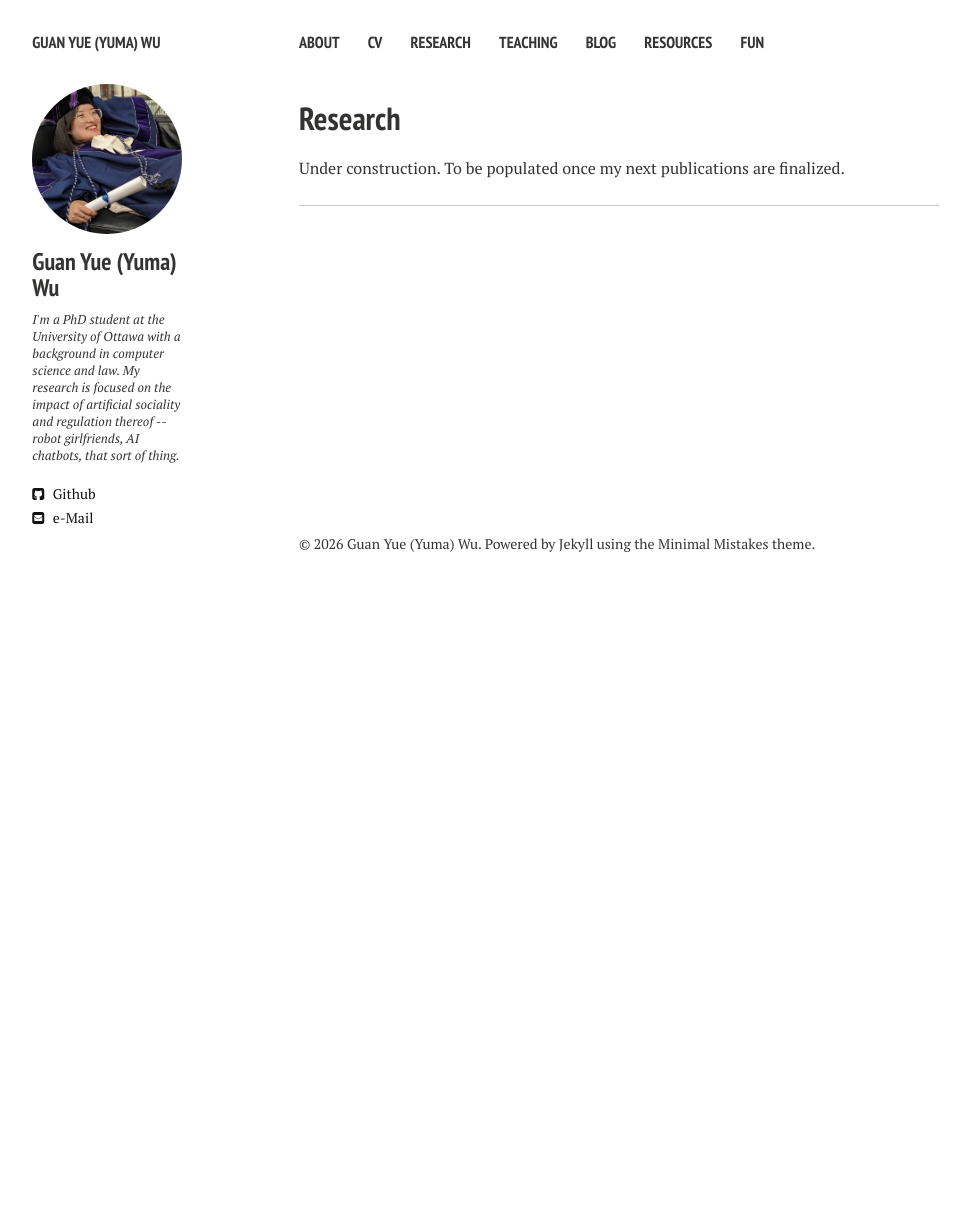
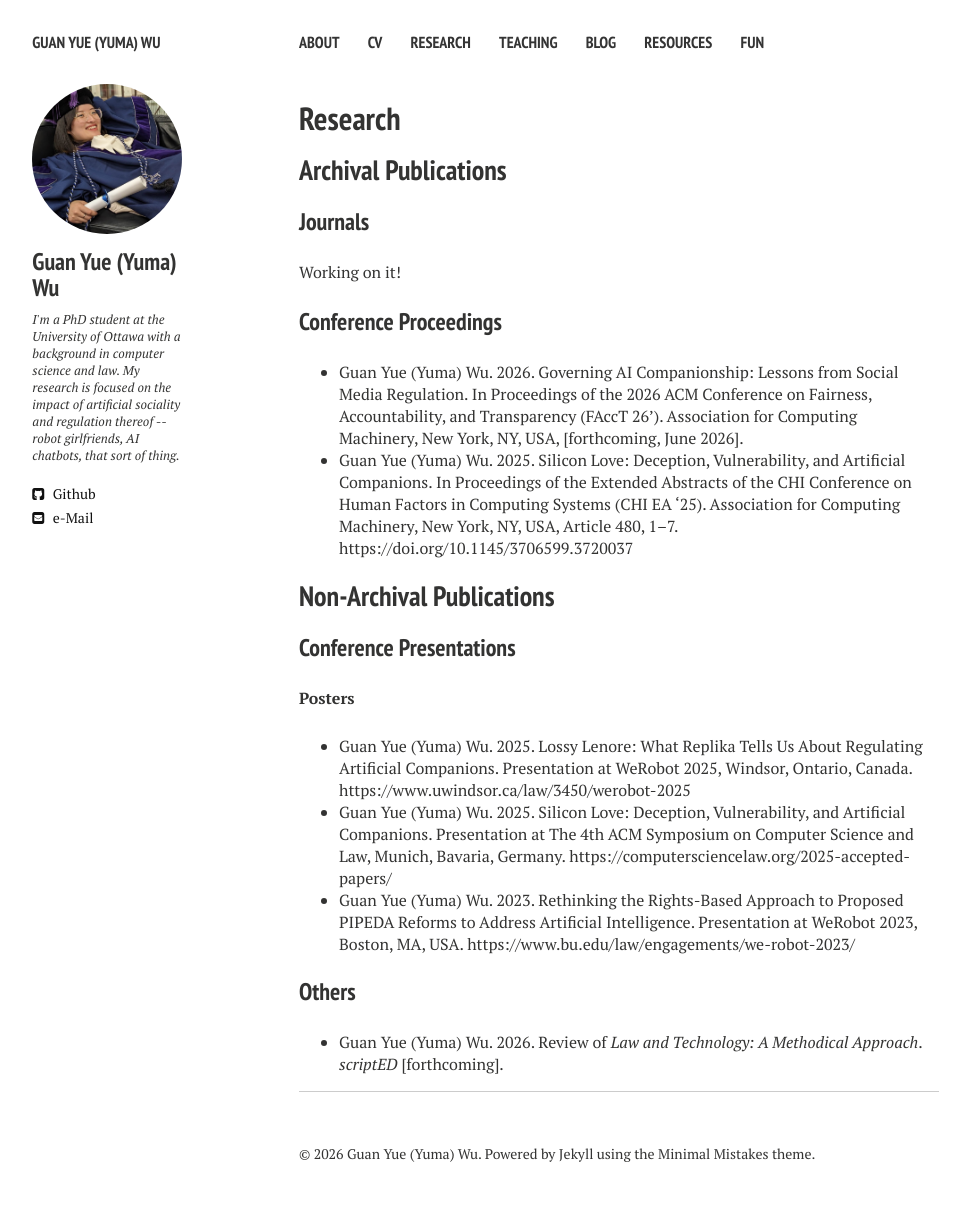
Before and after one commit to yuma-wu/yuma-wu.github.io, a Jekyll site: the page built from _pages/research.md, in a window 1280 px wide. Shown: the whole page, without its empty margins (21-975 px from the left). Built offline with Jekyll 4.4.1, drawn with Linux system fonts in a browser that asks for light colours; nearby versions of some CDN libraries; before the commit the page ends 900 px from its top, so only the background shows below that.

Commit message:
Updated research page

```diff
--- a/_pages/research.md
+++ b/_pages/research.md
@@ -4,5 +4,27 @@ author_profile: true
 permalink: "/research/"
 title: Research
 ---
+## Archival Publications
 
-Under construction. To be populated once my next publications are finalized.
+### Journals
+
+Working on it!
+
+### Conference Proceedings
+
+- Guan Yue (Yuma) Wu. 2026. Governing AI Companionship: Lessons from Social Media Regulation. In Proceedings of the 2026 ACM Conference on Fairness, Accountability, and Transparency (FAccT 26'). Association for Computing Machinery, New York, NY, USA, \[forthcoming, June 2026].
+- Guan Yue (Yuma) Wu. 2025. Silicon Love: Deception, Vulnerability, and Artificial Companions. In Proceedings of the Extended Abstracts of the CHI Conference on Human Factors in Computing Systems (CHI EA '25). Association for Computing Machinery, New York, NY, USA, Article 480, 1–7. https://doi.org/10.1145/3706599.3720037
+
+## Non-Archival Publications
+
+### Conference Presentations
+
+**Posters**
+
+- Guan Yue (Yuma) Wu. 2025. Lossy Lenore: What Replika Tells Us About Regulating Artificial Companions. Presentation at WeRobot 2025, Windsor, Ontario, Canada. https://www.uwindsor.ca/law/3450/werobot-2025
+- Guan Yue (Yuma) Wu. 2025. Silicon Love: Deception, Vulnerability, and Artificial Companions. Presentation at The 4th ACM Symposium on Computer Science and Law, Munich, Bavaria, Germany. https://computersciencelaw.org/2025-accepted-papers/
+- Guan Yue (Yuma) Wu. 2023. Rethinking the Rights-Based Approach to Proposed PIPEDA Reforms to Address Artificial Intelligence. Presentation at WeRobot 2023, Boston, MA, USA. https://www.bu.edu/law/engagements/we-robot-2023/
+
+### Others
+
+- Guan Yue (Yuma) Wu. 2026. Review of *Law and Technology: A Methodical Approach*. *scriptED* \[forthcoming].
```
